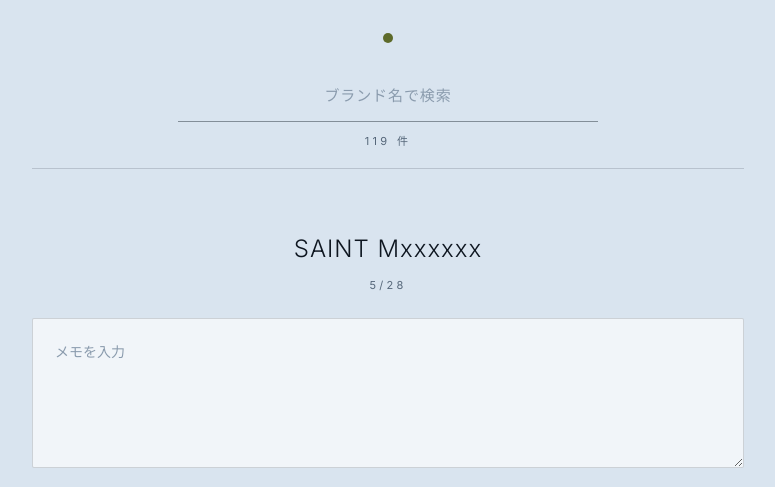
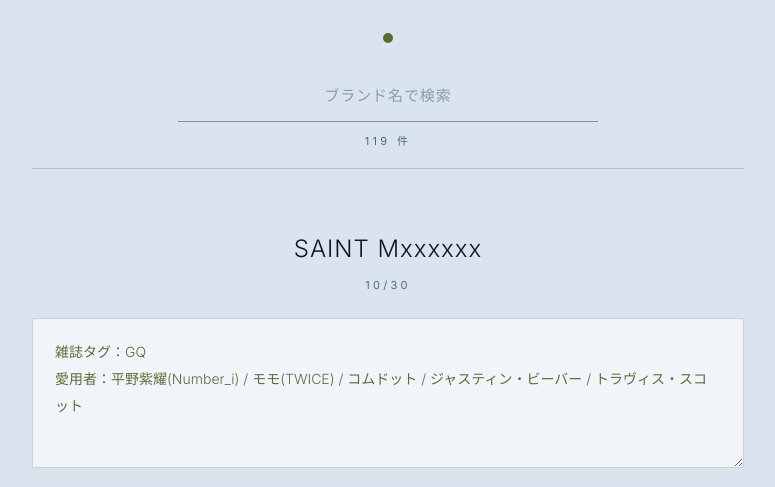
Before and after one commit to iii-eue/buyma-brands, a plain HTML site: page index.html in a window 1280 px wide. Shown: the part 288-775 px from the top of the page, without its empty margins (252-1027 px from the left). Drawn offline with Linux system fonts and the light colour scheme.

Commit message:
Add memo field to SAINT Mxxxxxx brand entry
Added memo field to SAINT Mxxxxxx brand with details about magazine tags and users.

```diff
--- a/index.html
+++ b/index.html
@@ -63,7 +63,7 @@
 
 <script>
 const brands = [
-  { name: "SAINT Mxxxxxx", url: "https://www.buyma.com/my/sell/135093439/edit?tab=b", date: "5/28" },
+  { name: "SAINT Mxxxxxx", url: "https://www.buyma.com/my/sell/135093439/edit?tab=b", date: "10/30", memo: "雑誌タグ：GQ\n愛用者：平野紫耀(Number_i) / モモ(TWICE) / コムドット / ジャスティン・ビーバー / トラヴィス・スコット" },
   { name: "WACKO MARIA", url: "https://www.buyma.com/my/sell/140130735/edit?tab=b", date: "10/30", memo: "愛用者：木村拓哉/常田大希(King Gnu)/コムドット/Six Stones\n雑誌タグ：GQ/POPEYE/SENSE/OCEANS" },
   { name: "NEIGHBORHOOD", url: "https://www.buyma.com/my/sell/137332442/edit?tab=b", date: "9/7", memo: "雑誌タグ：SENSE / Ollie / POPEYE / MENS NON-NO / smart / FINEBOYS / warp / 411 / GQ / LEON / OCEANS / UOMO" },
   { name: "Sacai", url: "https://www.buyma.com/my/sell/111196413/edit?tab=b", date: "10/7", memo: "雑誌タグ：GQ / MENS NON-NO\n\n愛用者：木村拓哉 / Snow Man / King & Prince / TWICE / Stray Kids" },
```
